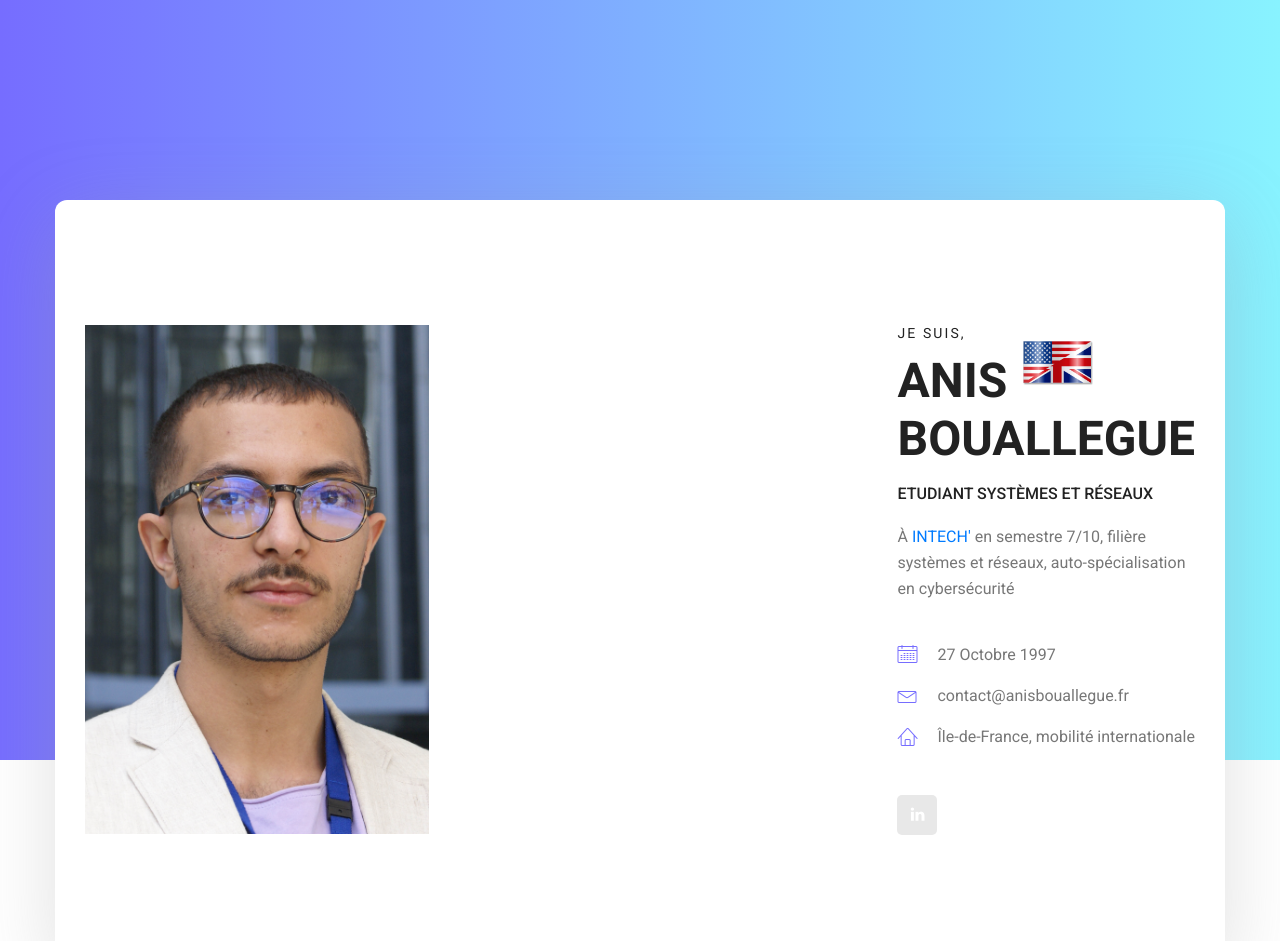
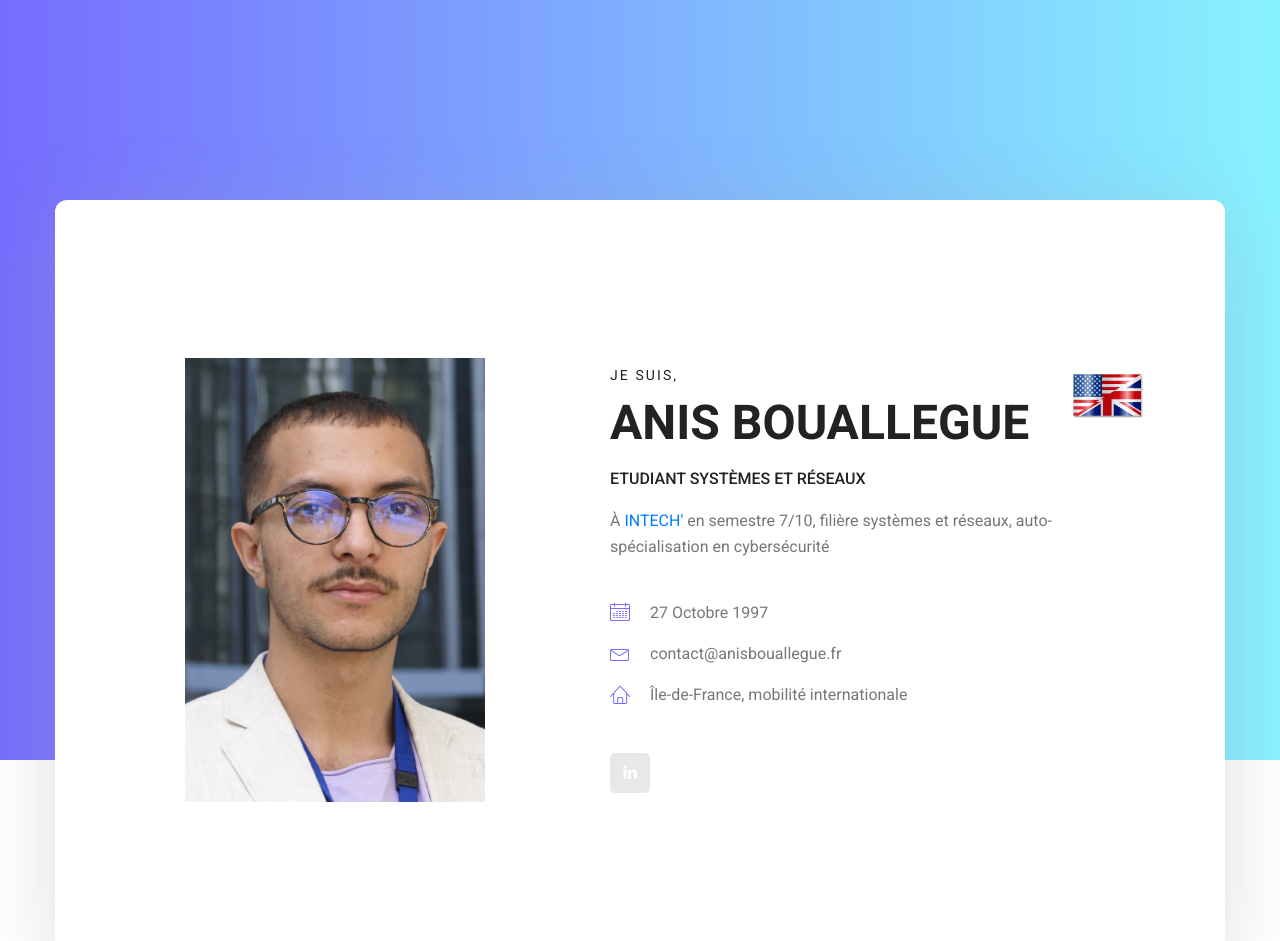
Before and after one commit to abouallegue/abouallegue.github.io, a plain HTML site: page index.html in a window 1280 px wide. Shown: the top 941 px of the page. Drawn offline with Linux system fonts and the light colour scheme.

Commit message:
correct photos

```diff
--- a/index.html
+++ b/index.html
@@ -29,9 +29,9 @@
 					<div class="banner_content">
 						<div class="media">
 							<div class="d-flex">
-								<img src="img/Anis.jpg" style="max-height: 50%; max-width: 50%;" alt="">
+								<img src="img/Anis.jpg" style="max-height: 600px; margin-left: 100px; max-width: 300px;" alt="">
 							</div>
-                            <a href="english.html"><img src="img/icone.png" style="height: 75px; width: 75px; right: 100px; position: absolute;"alt=""></a>
+                            <a href="english.html"><img src="img/icone.png" style="height: 75px; width: 75px; right: 50px; position: absolute;"alt=""></a>
 							<div class="media-body">
 								<div class="personal_text">
 									<h6>Je suis, </h6>
```
Also changed, not shown: english.html (+1 -1 lines).
